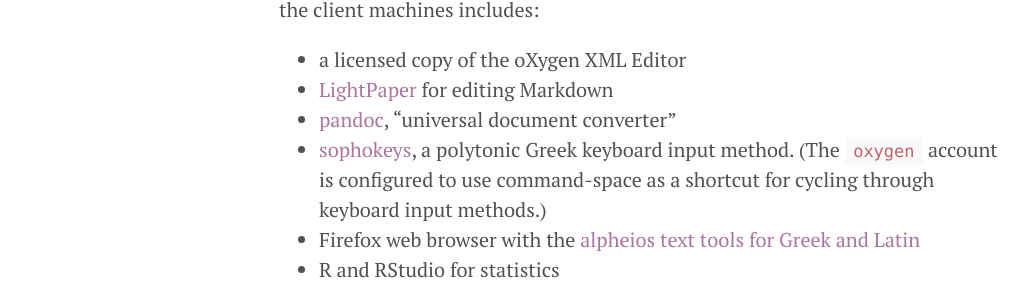
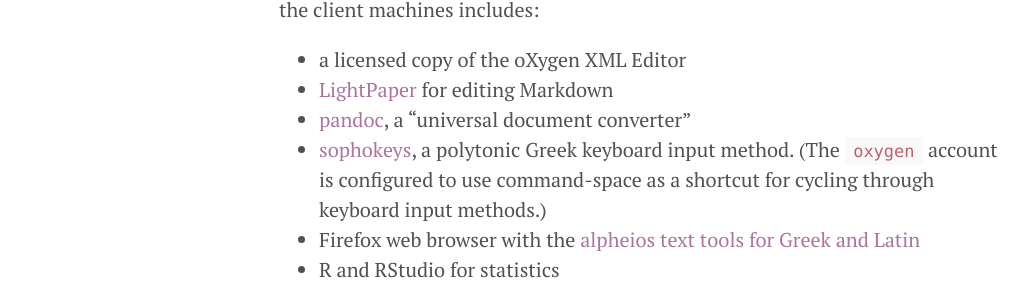
Before and after one commit to HCMID/HCMID.github.io, a Jekyll site: the page built from tech/isidore/index.md, in a window 1280 px wide. Shown: the part 636-926 px from the top of the page, without its empty margins (1-1030 px from the left). Built offline with Jekyll 4.4.1, drawn with Linux system fonts in a browser that asks for light colours.

```diff
--- a/tech/isidore/index.md
+++ b/tech/isidore/index.md
@@ -15,7 +15,7 @@
 
 - a licensed copy of the oXygen XML Editor
 - [LightPaper](http://www.ashokgelal.com/lightpaper-for-mac/) for editing Markdown
-- [pandoc](http://pandoc.org/), "universal document converter"
+- [pandoc](http://pandoc.org/), a "universal document converter"
 - [sophokeys](http://www.benjaminblonder.org/sophokeys/), a polytonic Greek keyboard input method.  (The `oxygen` account is configured to use command-space as a shortcut for cycling through keyboard input methods.)
 - Firefox web browser with the [alpheios text tools for Greek and Latin](http://alpheios.net/content/user-guide)
 - R and RStudio for statistics
```
